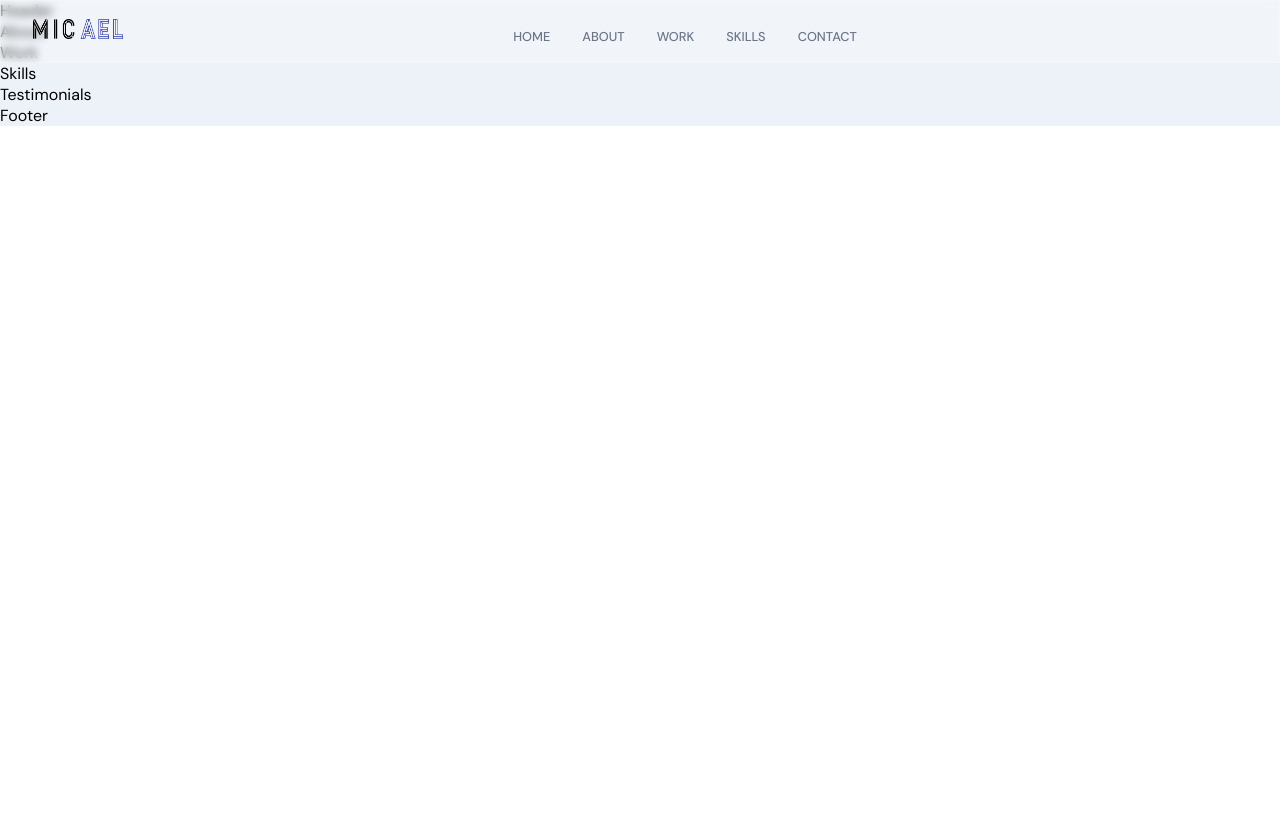
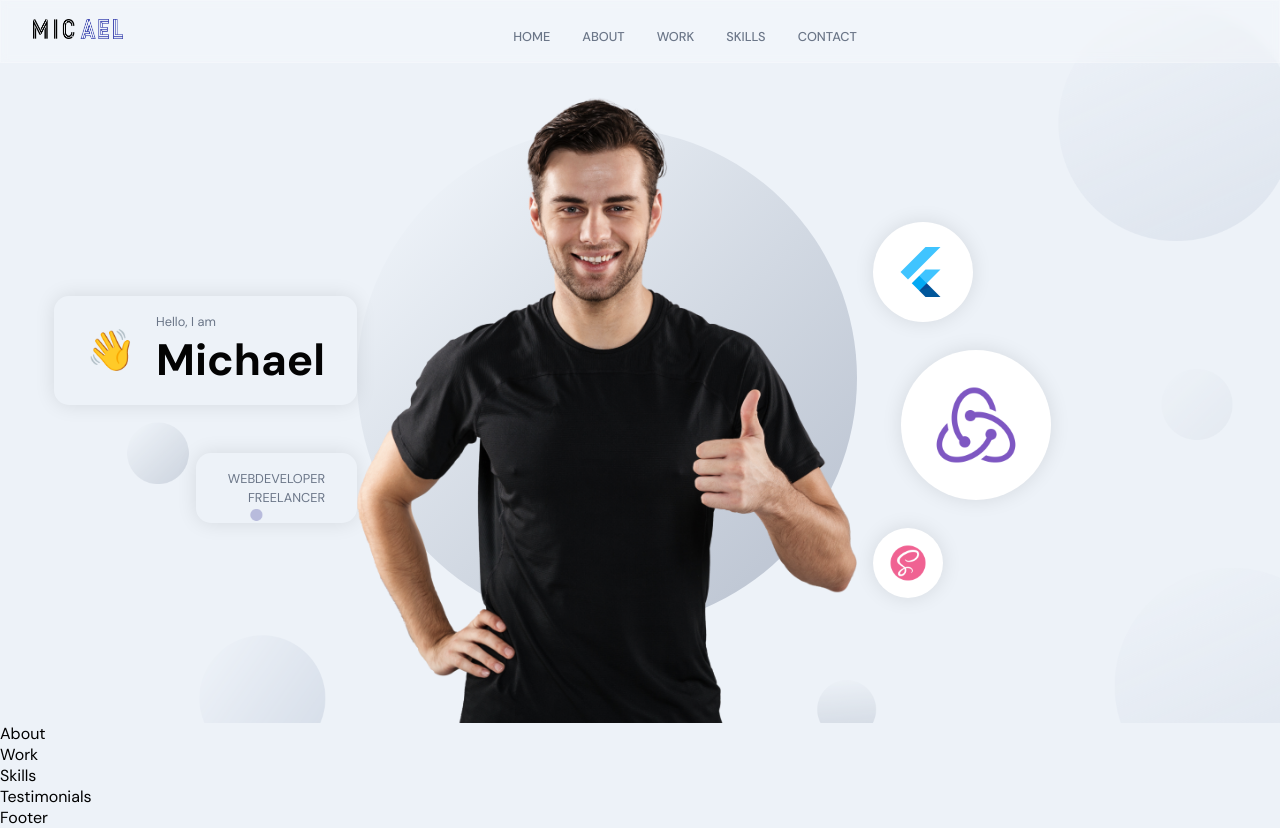
Before and after one commit to webseb00/Gatbsy-Sanity-Website, a Gatsby site: page / in a window 1280 px wide. Before the commit the page ends 800 px from the top, so only its background shows below. Built offline with nearby package versions, Linux system fonts and the light colour scheme; Gatsby itself is replaced by a stand-in of ours.

Commit message:
Create header component

```diff
--- a/src/container/Header/Header.js
+++ b/src/container/Header/Header.js
@@ -1,9 +1,67 @@
 import React from 'react';
+import { motion } from 'framer-motion';
+import { images } from '../../constants';
 import './Header.scss';
+
+const scaleVariants = {
+  whileInView: {
+    scale: [0,1],
+    opacity: [0,1],
+    transition: {
+      duration: 1,
+      ease: "easeInOut"
+    }
+  }
+}
 
 const Header = () => {
   return (
-    <div>Header</div>
+    <div id="home" className="app__header app__flex">
+      <motion.div
+        whileInView={{ x: [-100, 0], opacity: [0, 1] }}
+        transition={{ duration: 0.5 }}
+        className="app__header-info"
+      >
+        <div className="app__header-badge">
+          <div className="badge-cmp app__flex">
+            <span>👋</span>
+            <div style={{ marginLeft: 20 }}>
+              <p className="p-text">Hello, I am</p>
+              <h1 className="head-text">Michael</h1>
+            </div>
+          </div>
+          <div className="tag-cmp app__flex">
+            <p className="p-text">WebDeveloper</p>
+            <p className="p-text">Freelancer</p>
+          </div>
+        </div>
+      </motion.div>
+      <motion.div
+        whileInView={{ opacity: [0, 1] }}
+        transition={{ duration: 0.5, delayChildren: 0.5 }}
+        className="app__header-img"
+      >
+        <img src={images.profile} alt="profile_bg"/>
+        <motion.img
+          whileInView={{ opacity: [0, 1] }}
+          transition={{ duration: 1, ease: 'easeInOut' }}
+          src={images.circle}
+          alt="profile_circle"
+          className="overlay_circle"
+        />
+      </motion.div>
+      <motion.div
+        variant={scaleVariants}
+        whileInView={scaleVariants.whileInView}
+        className="app__header-circles"
+      >
+        {[images.flutter, images.redux, images.sass].map((circle, index) => (
+          <div className="circle-cmp app__flex" key={`circle-${index}`}>
+            <img src={circle} alt="circle" />
+          </div>
+        ))}
+      </motion.div>
+    </div>
   )
 }
 
--- a/src/container/Header/Header.scss
+++ b/src/container/Header/Header.scss
@@ -0,0 +1,188 @@
+#home {
+  position: relative;
+  background: url('../../assets/bgIMG.png');
+  background-size: cover;
+  background-repeat: repeat;
+  background-position: center;
+
+  .app__wrapper {
+    padding: 0;
+
+    .copyright {
+      display: none;
+    }
+  }
+}
+
+.app__header {
+  flex: 1;
+  width: 100%;
+  height: 100%;
+  flex-direction: row;
+  padding: 6rem 2rem 0;
+
+  @media screen and (min-width: 2000px) {
+    padding-top: 8rem;
+  }
+
+  @media screen and (max-width: 1200px) {
+    flex-direction: column;
+  }
+
+  @media screen and (max-width: 450px) {
+    padding: 6rem 1rem 2rem;
+  }
+}
+
+.app__header-info {
+  flex: 0.65;
+  display: flex;
+  flex-direction: column;
+  justify-content: flex-start;
+  align-items: flex-start;
+  height: 100%;
+
+  @media screen and (max-width: 2000px) {
+    width: 100%;
+    margin-right: 0rem;
+  }
+}
+
+.app__header-badge {
+  width: 100%;
+  display: flex;
+  justify-content: flex-end;
+  align-items: flex-end;
+  flex-direction: column;
+
+  .badge-cmp,
+  .tag-cmp {
+    padding: 1rem 2rem;
+    border: var(--white-color);
+    border-radius: 15px;
+    flex-direction: row;
+    width: auto;
+    box-shadow: 0 0 20px rgba(0,0,0,0.1);
+  }
+
+  .tag-cmp {
+    flex-direction: column;
+    margin-top: 3rem;
+
+    p {
+      width: 100%;
+      text-transform: uppercase;
+      text-align: right;
+    }
+  }
+
+  span {
+    font-size: 2.5rem;
+
+    @media screen and (min-width: 2000px) {
+      font-size: 5rem;
+    }
+  }
+
+  @media screen and (max-width: 1200px) {
+    justify-content: flex-start;
+    align-items: flex-start;
+  }
+}
+
+.app__header-circles {
+  flex: 0.75;
+  display: flex;
+  flex-direction: column;
+  justify-content: space-evenly;
+  align-items: flex-start;
+  height: 100%;
+  margin-left: 1rem;
+
+  div {
+    width: 100px;
+    height: 100px;
+    border-radius: 50%;
+    background: var(--white-color);
+    box-shadow: 0 0 20px rgba(0,0,0,0.1);
+
+    img {
+      width: 60%;
+      height: 60%;
+    }
+  }
+
+  div:nth-child(1) {
+    width: 100px;
+    height: 100px;
+
+  }
+
+  div:nth-child(2) {
+    margin: 1.75rem;
+    width: 150px;
+    height: 150px;
+  }
+
+  div:nth-child(3) {
+    width: 70px;
+    height: 70px;
+  }
+
+  @media screen and (min-width: 2000px) {
+    div:nth-child(1) {
+      width: 400px;
+      height: 400px;
+
+    }
+
+    div:nth-child(2) {
+      margin: 1.75rem;
+      width: 170px;
+      height: 170px;
+    }
+
+    div:nth-child(3) {
+      width: 200px;
+      height: 200px;
+    }
+  }
+
+  @media screen and (max-width: 1200px) {
+    width: 100%;
+    flex-direction: row;
+    flex-wrap: wrap;
+    margin-left: 0;
+
+    div {
+      margin: 1rem;
+    }
+  }
+}
+
+.app__header-img {
+  flex: 1;
+  height: 100%;
+  display: flex;
+  justify-content: flex-end;
+  position: relative;
+
+  img {
+    width: 100%;
+    object-fit: contain;
+    z-index: 1;
+  }
+
+  .overlay_circle {
+    position: absolute;
+    left: 0;
+    right: 0;
+    z-index: 0;
+    width: 100%;
+    height: 90%;
+  }
+
+  @media screen and (max-width: 1200px) {
+    margin: 2rem 0;
+  }
+}
```
